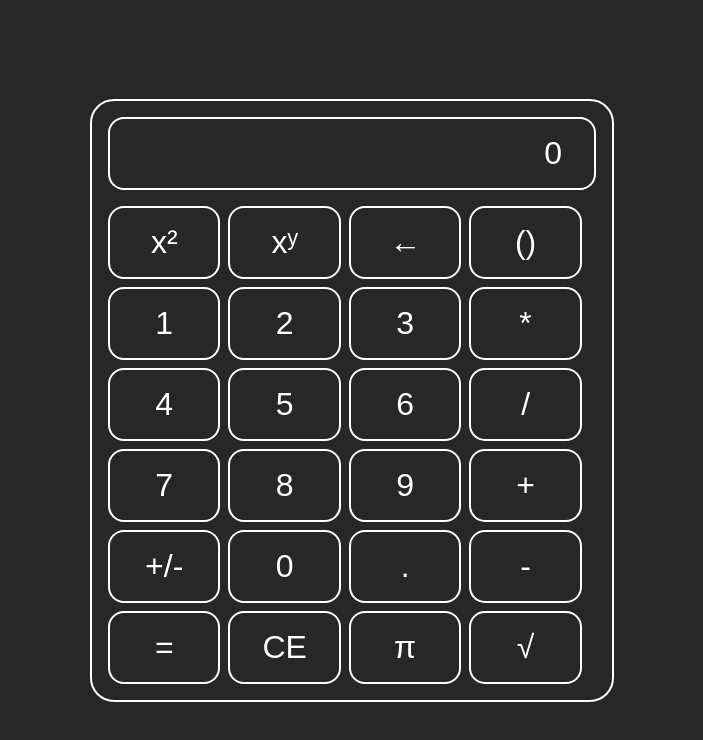
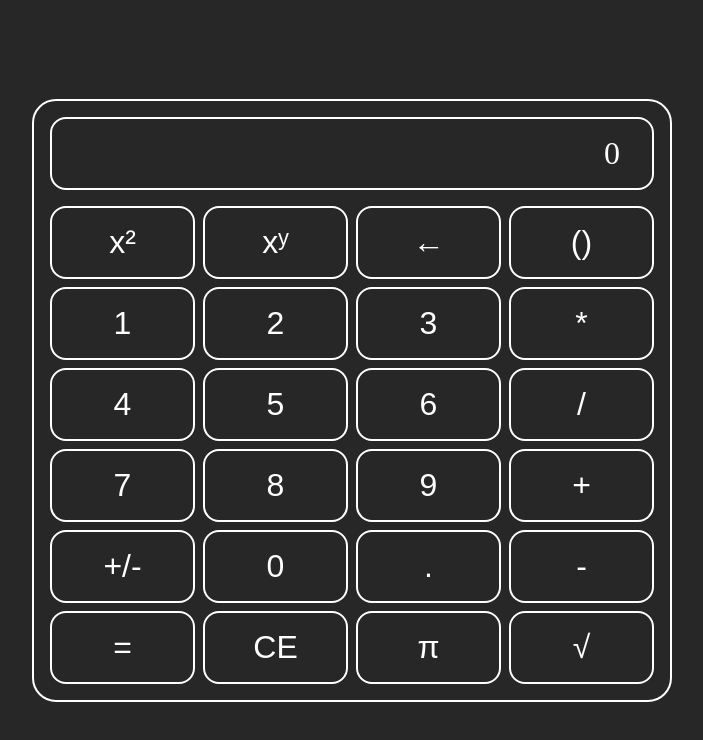
Before and after one commit to ZeSved/react-calculator, a React (Vite) app: page / in a window 1280 px wide. Shown: the top 740 px of the page, without its empty margins (288-991 px from the left). Built offline with nearby package versions, Linux system fonts and the light colour scheme.

Commit message:
Changed input to be a paragraph

```diff
--- a/src/App.module.css
+++ b/src/App.module.css
@@ -18,11 +18,13 @@
 
   gap: 1rem;
   padding: 1rem;
+  width: 40rem;
 }
 
 .output,
 .output:disabled {
-  width: 100%;
+  max-width: 100%;
+  overflow-x: auto;
   font-size: 2rem;
   padding: 1rem 2rem;
   background: none;
@@ -31,3 +33,25 @@
   border-radius: 1rem;
   text-align: right;
 }
+
+/* ===== Scrollbar CSS ===== */
+/* Firefox */
+* {
+  scrollbar-width: auto;
+  scrollbar-color: rgb(141, 141, 141) transparent;
+}
+
+/* Chrome, Edge, and Safari */
+*::-webkit-scrollbar {
+  width: 5px;
+}
+
+*::-webkit-scrollbar-track {
+  background: transparent;
+}
+
+*::-webkit-scrollbar-thumb {
+  background-color: rgb(141, 141, 141);
+  border-radius: 100vh;
+  border: transparent;
+}
--- a/src/App.tsx
+++ b/src/App.tsx
@@ -133,7 +133,7 @@ function App() {
     <>
       <main className={styles.wrapper}>
         <div className={styles.calculatorContainer}>
-          <input value={input ? input : '0'} type="text" disabled className={styles.output} />
+          <p className={styles.output}>{input ? input : '0'}</p>
           <Buttons defaultFunction={normalOperation} buttons={buttons} />
         </div>
       </main>
--- a/src/components/styles/Buttons.module.css
+++ b/src/components/styles/Buttons.module.css
@@ -1,7 +1,6 @@
 .wrapper {
   --columns: 4;
 
-  width: fit-content;
   display: grid;
   grid-template-columns: repeat(var(--columns), 1fr);
   gap: 0.5rem;
```
